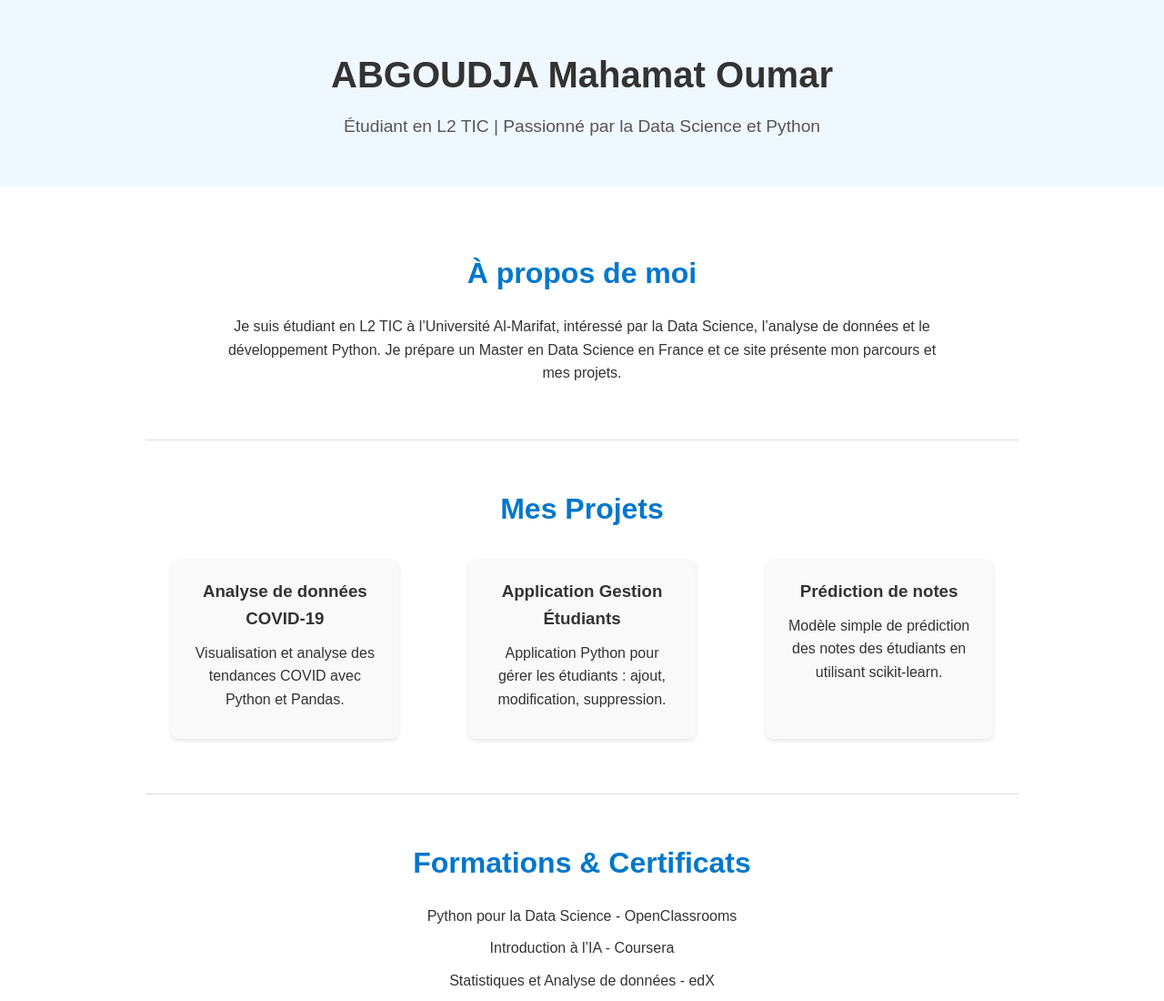
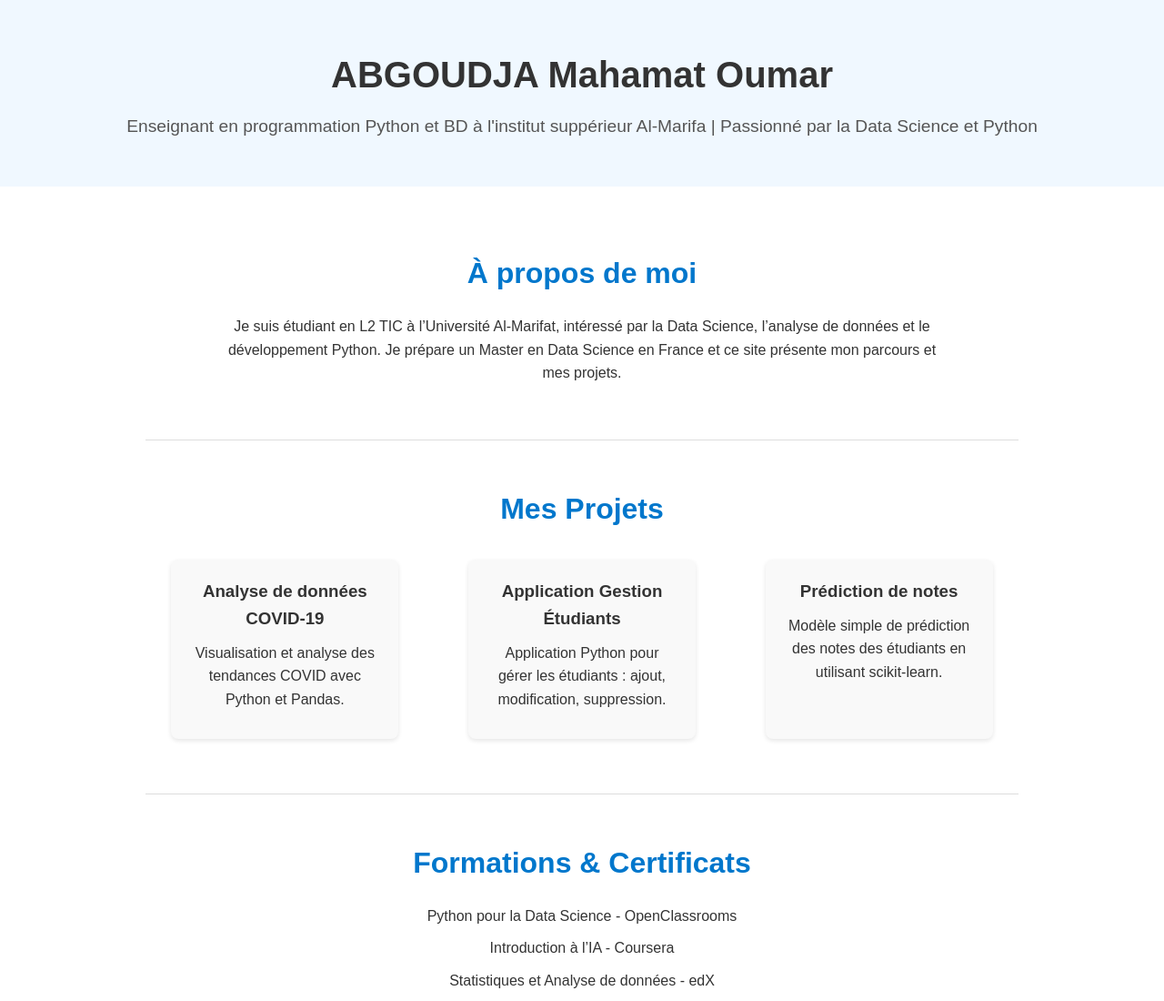
Before and after one commit to Abgoudja7/Mon_Site_Web, a plain HTML site: page index.html in a window 1280 px wide. Shown: the top 1100 px of the page at 91% size. Drawn offline with Linux system fonts and the light colour scheme.

Commit message:
Update index.html
Signed-off-by: Abgoudja Mahamat Oumar <32364669+Abgoudja7@users.noreply.github.com>

```diff
--- a/index.html
+++ b/index.html
@@ -46,7 +46,7 @@
   <!-- HEADER -->
   <header>
     <h1>ABGOUDJA Mahamat Oumar</h1>
-    <p>Étudiant en L2 TIC | Passionné par la Data Science et Python</p>
+    <p>Enseignant en programmation Python et BD à l'institut suppérieur Al-Marifa | Passionné par la Data Science et Python</p>
   </header>
 
   <div class="container">
```
